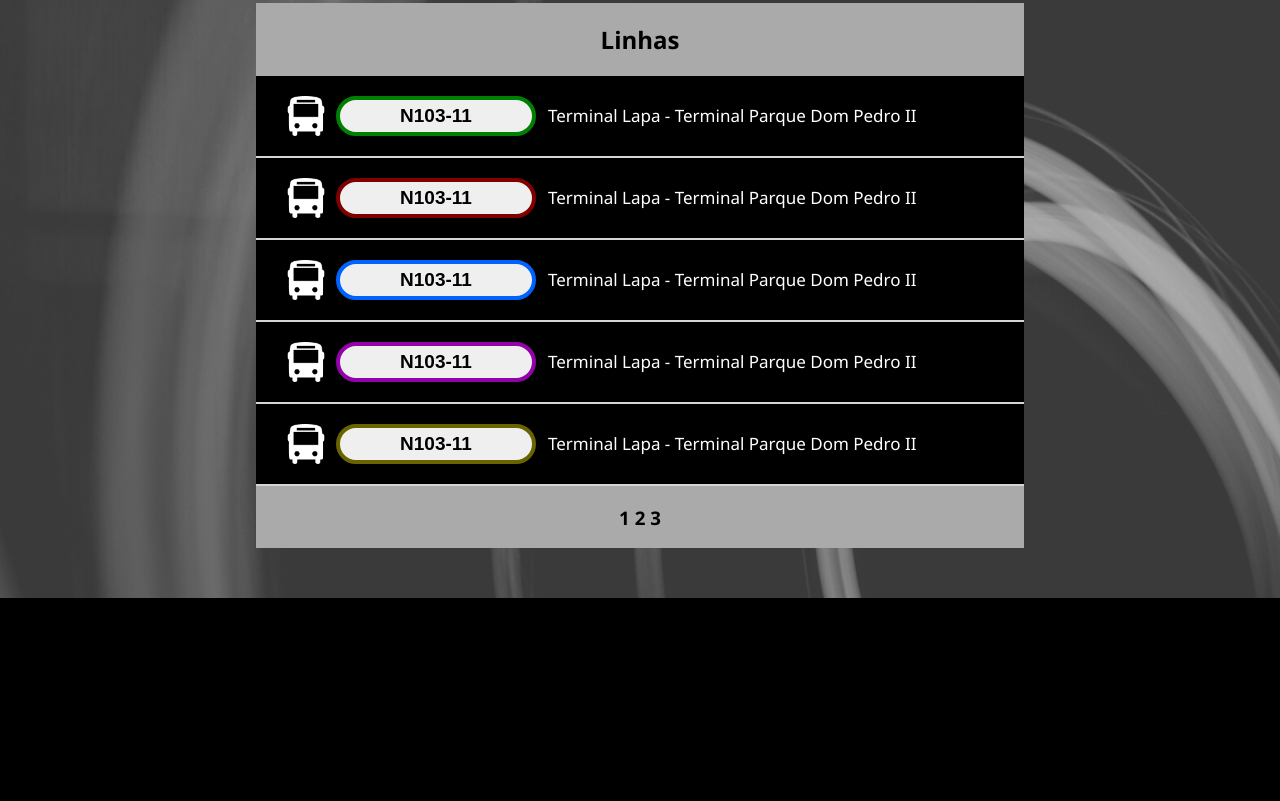
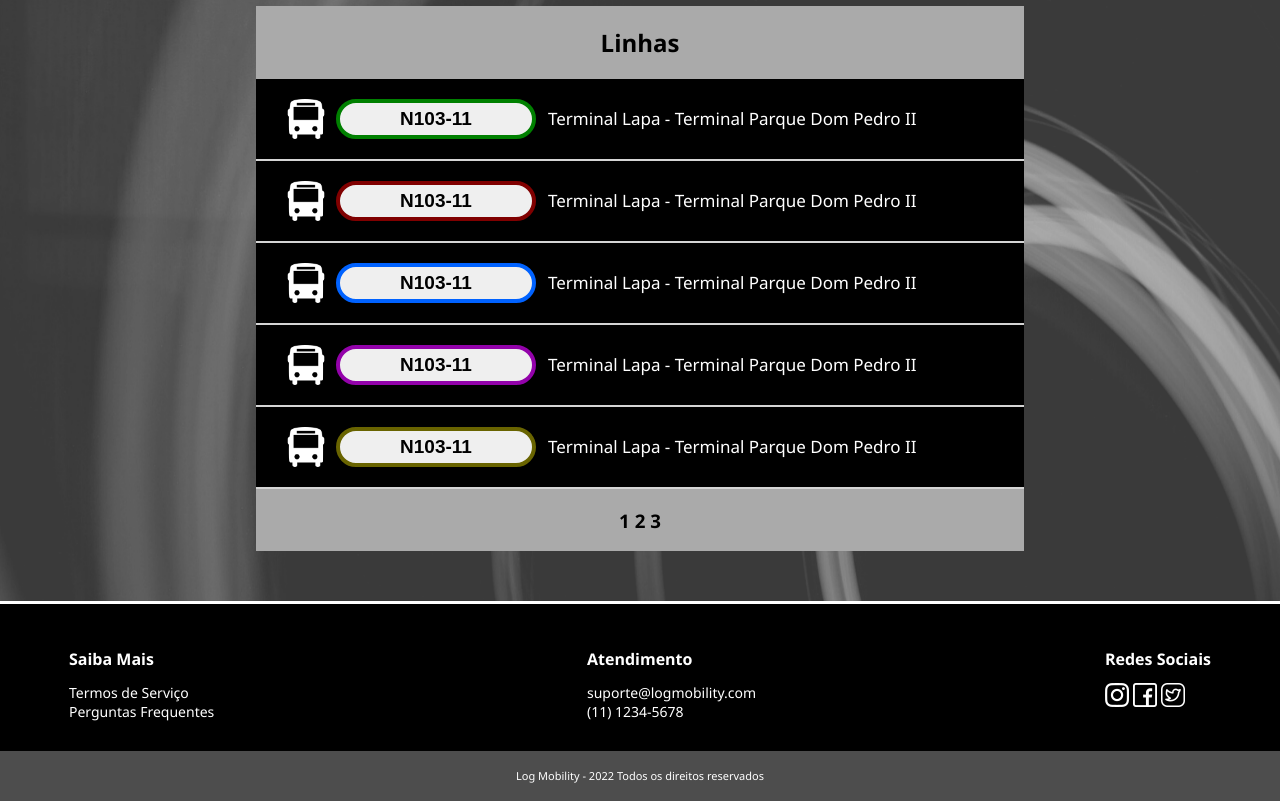
Before and after one commit to PierreBarboza/Log-Mobility, a plain HTML site: page site-institucional/visualizarLinha.html in a window 1280 px wide. Shown: the part 328-1129 px from the top of the page. Before the commit the page ends 926 px from the top, so only its background shows below. Drawn offline with Linux system fonts and the light colour scheme.

Commit message:
Desenvolvido o efeito hover na navegação, (13/04/2022 - 21:11)

```diff
--- a/site-institucional/css/style.css
+++ b/site-institucional/css/style.css
@@ -4,7 +4,7 @@ body {
     font-family: 'Segoe UI', Tahoma, Geneva, Verdana, sans-serif;
 }
 
-/* -----------------------NAVEGAÇÃO DO SITE--------------------------------- */
+/* -----------------------NAVEGAÇÃO DO SITE INSTITUCIONAL--------------------------------- */
 .header {
     color: white;
     background-color: black;
@@ -35,7 +35,7 @@ body {
     text-decoration: none;
 }
 
-/* ------------------------CORPO DO SITE------------------------------ */
+/* ------------------------Corpo da Home------------------------------ */
 .container-corpo {
     display: flex;
     background-image: url(../img/Banner.png);
@@ -102,6 +102,7 @@ body {
     margin: 0;
     color: #fff;
     border-top: 3px solid white;
+
 }
 
 .footer .container {
@@ -110,7 +111,12 @@ body {
     justify-content: space-around;
     padding: 30px 0px 30px 0px;
 }
-
+.footer .container p{
+    font-size: 14px;
+}
+.footer .container h2{
+    font-size: 16px;
+}
 .footer .direitos {
     align-items: center;
     background-color: #4d4d4d;
@@ -201,7 +207,7 @@ p {
     color: rgb(255, 255, 255);
 }
 
-/* ---------------------------------------------------Empresas cadastradas------------------------------------------------------------------ */
+/* ---------------------------------------------------[PARTE DA GESTÃO] -- Empresas cadastradas------------------------------------------------------------------ */
 .navbar-empCadast {
     display: flex;
     list-style: none;
@@ -346,6 +352,7 @@ p {
     background-image: linear-gradient(to right, black, gray);
     display: flex;
     justify-content: center;
+    border-bottom: 3px solid #fff;
 }
 
 .container-navbar {
@@ -371,6 +378,11 @@ p {
 .navbar-da-gestao li a {
     text-decoration: none;
     color: #d5d5d5;
+    transition: 1000ms;
+}
+.navbar-da-gestao li a:hover {
+    text-decoration: none;
+    color: #fa6868;
 }
 /*---------------------------------------------------------------------------------------------------------------*/
 /*-------------------------------PAGINA (VISUALIZAR LINHAS )---------------------------------------*/
--- a/site-institucional/visualizarLinha.html
+++ b/site-institucional/visualizarLinha.html
@@ -85,9 +85,33 @@
         </div>
 
     </div>
+
+    <!---------------------------------RODAPÉ DO SITE------------------------------------------>
+    <div class="footer">
+        <div class="container">
+            <div>
+                <h2>Saiba Mais</h2>
+                <p>Termos de Serviço</p>
+                <p>Perguntas Frequentes</p>
+            </div>
+            <div>
+                <h2>Atendimento</h2>
+                <p>suporte@logmobility.com</p>
+                <p>(11) 1234-5678</p>
+            </div>
+            <div>
+                <h2>Redes Sociais</h2>
+                <img src="img/instagram.png" alt="">
+                <img src="img/facebook.png" alt="">
+                <img src="img/twitter.png" alt="">
+            </div>
+        </div>
+
+        <div class="direitos">
+            Log Mobility - 2022 Todos os direitos reservados
+        </div>
     </div>
 
-    </div>
 </body>
 
 </html>
```
Also changed, not shown: site-institucional/calculadora.html (+2 -2 lines).
